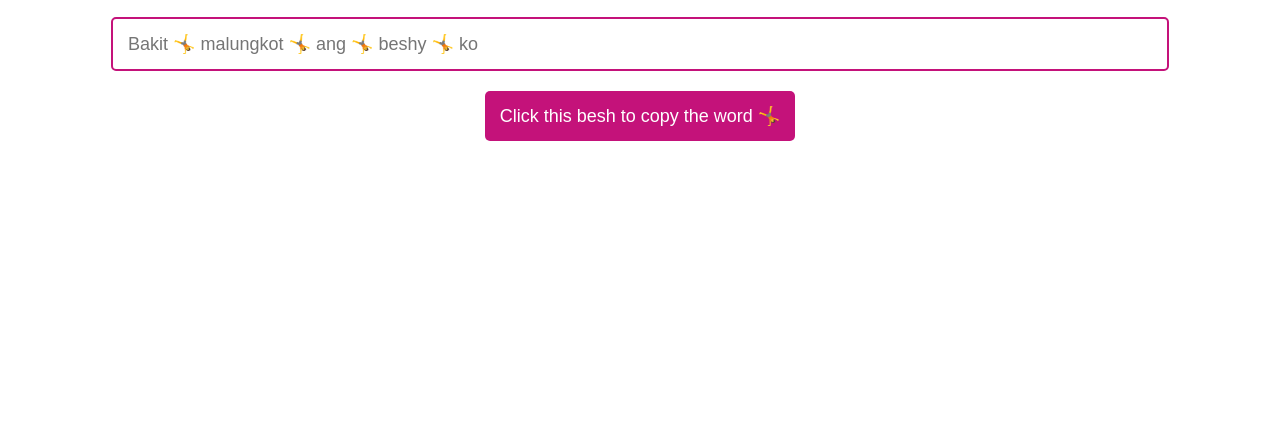
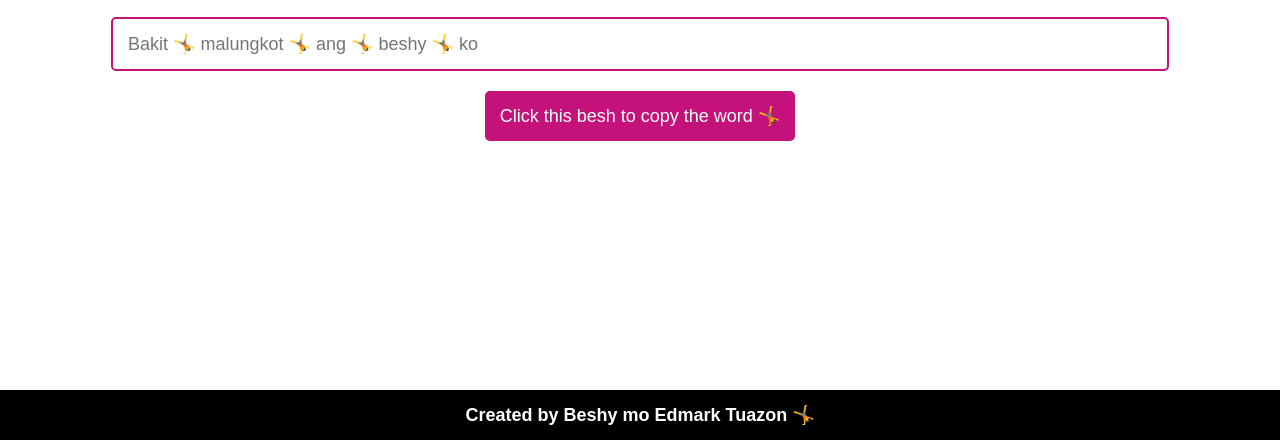
Before and after one commit to edmarktuazon/beshywaps, a plain HTML site: page index.html in a window 1280 px wide. Shown: the part 360-800 px from the top of the page. Drawn offline with Linux system fonts and the light colour scheme; a web font is replaced by a local one.

Commit message:
commit beshy

```diff
--- a/index.html
+++ b/index.html
@@ -19,6 +19,13 @@
         <button id="copyButton">Click this besh to copy the word 🤸</button>
     </div>
 
+    <footer>
+        <div class="creator-container">
+            <p>Created by Beshy mo Edmark Tuazon 🤸</p>
+
+        </div>
+    </footer>
+
     <script src="./script.js"></script>
 </body>
 
--- a/style.css
+++ b/style.css
@@ -66,3 +66,23 @@
 	color: #fff;
 	cursor: pointer;
 }
+
+footer {
+	position: absolute;
+	bottom: 0;
+	width: 100%;
+	height: 50px;
+	background-color: #000000;
+	display: flex;
+	justify-content: center;
+	align-items: center;
+	color: #fff;
+	font-size: 18px;
+	font-weight: 600;
+}
+.creator-container {
+	display: flex;
+	flex-direction: column;
+	justify-content: center;
+	align-items: center;
+}
```
